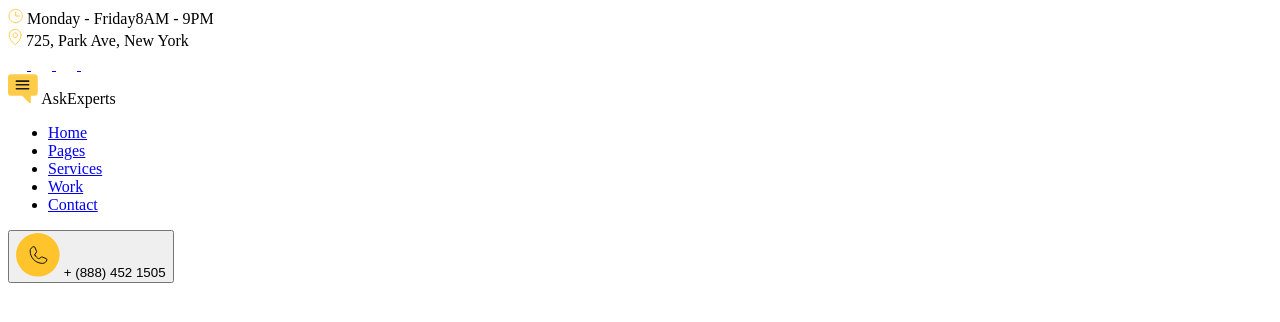
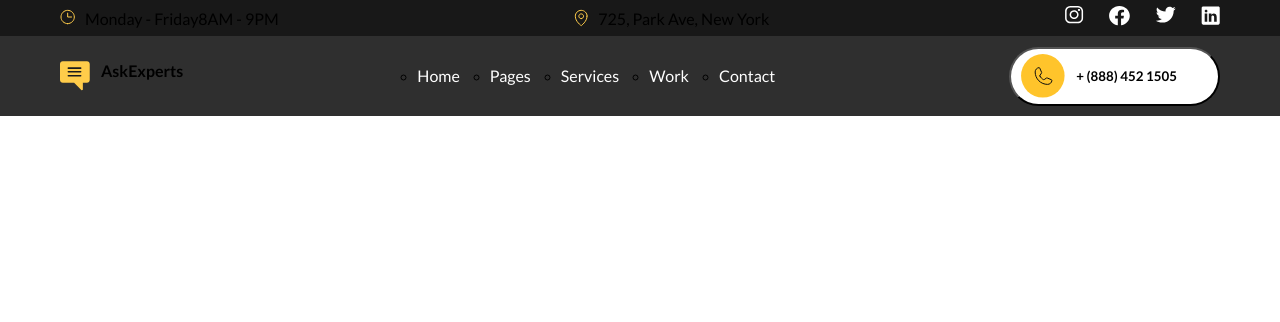
Before and after one commit to cybersj5/AskExperts-frontend-project, a website built with Vite: page index.html in a window 1280 px wide. Built offline with nearby package versions, Linux system fonts and the light colour scheme.

Commit message:
добавление css для навигации и шапки

```diff
--- a/index.html
+++ b/index.html
@@ -13,6 +13,7 @@
       @import url('./src/styles/colors/dark.css');
     </style>
     <link rel="stylesheet" href="./src/styles/components/header.css" />
+    <link rel="stylesheet" href="./src/styles/components/nav.css" />
     <link rel="preconnect" href="https://fonts.googleapis.com" />
     <link rel="preconnect" href="https://fonts.gstatic.com" crossorigin />
     <link
@@ -114,20 +115,20 @@
               <span>AskExperts</span>
             </div>
             <ul class="nav_list">
-              <li class="nav_item">
-                <a class="nav__link" href="#">Home</a>
+              <li class="nav__item nav__item_marked">
+                <a class="nav__link nav__link_hover nav__link_focus" href="#">Home</a>
               </li>
-              <li class="nav_item">
-                <a class="nav__link" href="#">Pages</a>
+              <li class="nav__item">
+                <a class="nav__link nav__link_hover nav__link_focus" href="#">Pages</a>
               </li>
-              <li class="nav_item">
-                <a class="nav__link" href="#">Services</a>
+              <li class="nav__item">
+                <a class="nav__link nav__link_hover nav__link_focus" href="#">Services</a>
               </li>
-              <li class="nav_item">
-                <a class="nav__link" href="#">Work</a>
+              <li class="nav__item">
+                <a class="nav__link nav__link_hover nav__link_focus" href="#">Work</a>
               </li>
-              <li class="nav_item">
-                <a class="nav__link" href="#">Contact</a>
+              <li class="nav__item">
+                <a class="nav__link nav__link_hover nav__link_focus" href="#">Contact</a>
               </li>
             </ul>
             <button class="nav__contact-container">
--- a/src/styles/components/header.css
+++ b/src/styles/components/header.css
@@ -1,14 +1,29 @@
-.page__header {
+html, body {
+    margin: 0;
+    padding: 0;
 }
 
-.header {
+.header{
+    margin: 0;
+    padding: 18px 60px;
+    height: 22px;
+    width: 100%;
+    background-color: #181818;
+    display: flex;
+    justify-content: space-between;
+    align-items: center;
+    box-sizing: border-box;
 }
 
 .header__icon-text {
+    margin: 0;
+    gap: 10px;
+    display: flex;
+    font-family: 'Lato', sans-serif;
 }
 
 .header__socials {
+    margin: 0;
+    gap: 25px;
+    display: flex;
 }
-
-.header__icon-link {
-}
--- a/src/styles/components/nav.css
+++ b/src/styles/components/nav.css
@@ -1,8 +1,72 @@
 .nav {
+    margin: 0;
+    padding: 40px 60px;
+    height: 59px;
+    width: 100%;
+    backdrop-filter: blur(21px);
+    background: rgba(27, 27, 27, 0.91);
+    display: flex;
+    justify-content: space-between;
+    align-items: center;
+    box-sizing: border-box;
 }
 
 .nav__logo {
+    margin: 0;
+    gap: 11px;
+    display: flex;
+    font-weight: bold;
+    font-family: 'Lato', sans-serif;
 }
 
-.nav__list {
+.nav_list {
+    display: flex;
+    list-style:circle;
+    margin: 0;
+    padding: 0;
+    gap: 30px;
 }
+.nav__link{
+    text-decoration: none;
+    color: white;
+    transition: color 0.3s ease;
+    font-family: 'Lato', sans-serif;
+}
+.nav__link:hover {
+    color: #4EAF4E;
+}
+
+.nav__link_active {
+    color: #4EAF4E !important;
+}
+
+.nav__item_marked {
+    list-style: circle;
+}
+
+.nav__item_marked::before {
+    position: absolute;
+    left: 0;
+    top: 50%;
+    transform: translateY(-50%);
+    color: #4EAF4E;
+}
+
+.nav__link_focus:focus {
+    color: #4EAF4E;
+}
+
+.nav__contact-container{
+    border-radius: 42px;
+    padding: 8px 41px 8px 10px;
+    height: 59px;
+    background: #fff;
+    display: flex;
+    justify-content: space-between;
+    align-items: center;
+    box-sizing: border-box;
+    color: black;
+    gap: 11px;
+    font-family: 'Lato', sans-serif;
+    font-weight: bold;
+}
```
